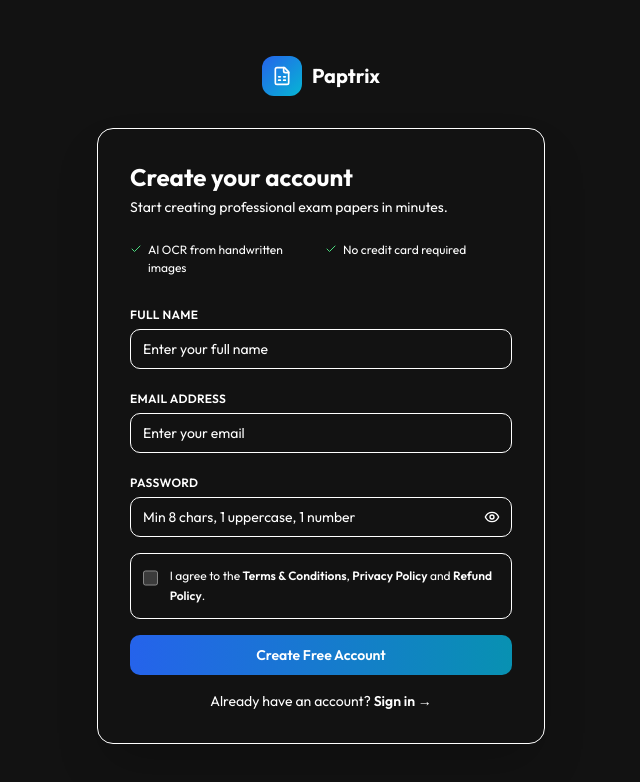
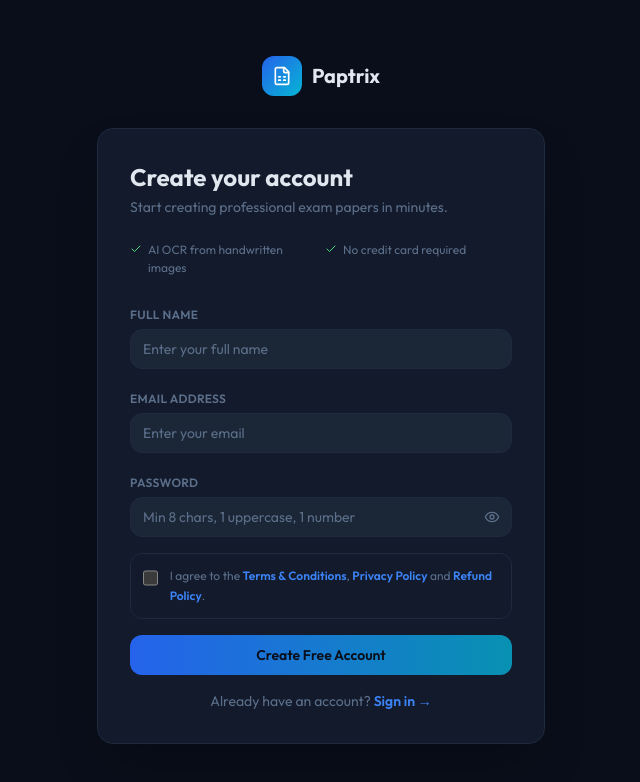
Before and after one commit to papercraft-new/papercraft-frontend-, a Next.js app: page /auth/register in a window 1280 px wide. Shown: the top 782 px of the page, without its empty margins (319-959 px from the left). Built offline with nearby package versions, Linux system fonts and the light colour scheme.

Commit message:
another changes

```diff
--- a/package.json
+++ b/package.json
@@ -45,7 +45,7 @@
     "react-dropzone": "^14.4.1",
     "react-hook-form": "^7.75.0",
     "react-hot-toast": "^2.6.0",
-    "shadcn": "^4.7.0",
+    "shadcn": "^4.8.0",
     "tailwind-merge": "^2.6.1",
     "tailwindcss-animate": "^1.0.7",
     "tw-animate-css": "^1.4.0",
--- a/src/app/globals.css
+++ b/src/app/globals.css
@@ -1,90 +1,29 @@
-@import "tw-animate-css";
-@import "shadcn/tailwind.css";
 @tailwind base;
 @tailwind components;
 @tailwind utilities;
 
 @layer base {
   :root {
-    --background: oklch(1 0 0);
-    --foreground: oklch(0.145 0 0);
-    --card: oklch(1 0 0);
-    --card-foreground: oklch(0.145 0 0);
-    --popover: oklch(1 0 0);
-    --popover-foreground: oklch(0.145 0 0);
-    --primary: oklch(0.205 0 0);
-    --primary-foreground: oklch(0.985 0 0);
-    --secondary: oklch(0.97 0 0);
-    --secondary-foreground: oklch(0.205 0 0);
-    --muted: oklch(0.97 0 0);
-    --muted-foreground: oklch(0.556 0 0);
-    --accent: oklch(0.97 0 0);
-    --accent-foreground: oklch(0.205 0 0);
-    --destructive: oklch(0.577 0.245 27.325);
+    --background: 222 47% 7%;
+    --foreground: 213 31% 91%;
+    --card: 222 41% 12%;
+    --card-foreground: 213 31% 91%;
+    --popover: 222 41% 10%;
+    --popover-foreground: 213 31% 91%;
+    --primary: 217 91% 60%;
+    --primary-foreground: 222 47% 7%;
+    --secondary: 222 30% 18%;
+    --secondary-foreground: 213 31% 91%;
+    --muted: 222 30% 14%;
+    --muted-foreground: 215 20% 45%;
+    --accent: 189 95% 43%;
+    --accent-foreground: 222 47% 7%;
+    --destructive: 0 84% 60%;
     --destructive-foreground: 213 31% 91%;
-    --border: oklch(0.922 0 0);
-    --input: oklch(0.922 0 0);
-    --ring: oklch(0.708 0 0);
-    --radius: 0.625rem;
-    --chart-1: oklch(0.87 0 0);
-    --chart-2: oklch(0.556 0 0);
-    --chart-3: oklch(0.439 0 0);
-    --chart-4: oklch(0.371 0 0);
-    --chart-5: oklch(0.269 0 0);
-    --sidebar: oklch(0.985 0 0);
-    --sidebar-foreground: oklch(0.145 0 0);
-    --sidebar-primary: oklch(0.205 0 0);
-    --sidebar-primary-foreground: oklch(0.985 0 0);
-    --sidebar-accent: oklch(0.97 0 0);
-    --sidebar-accent-foreground: oklch(0.205 0 0);
-    --sidebar-border: oklch(0.922 0 0);
-    --sidebar-ring: oklch(0.708 0 0);
-  }
-  .theme {
-    --font-heading: var(--font-sans);
-    --font-sans: var(--font-sans);
-  }
-  .dark {
-    --background: oklch(0.145 0 0);
-    --foreground: oklch(0.985 0 0);
-    --card: oklch(0.205 0 0);
-    --card-foreground: oklch(0.985 0 0);
-    --popover: oklch(0.205 0 0);
-    --popover-foreground: oklch(0.985 0 0);
-    --primary: oklch(0.922 0 0);
-    --primary-foreground: oklch(0.205 0 0);
-    --secondary: oklch(0.269 0 0);
-    --secondary-foreground: oklch(0.985 0 0);
-    --muted: oklch(0.269 0 0);
-    --muted-foreground: oklch(0.708 0 0);
-    --accent: oklch(0.269 0 0);
-    --accent-foreground: oklch(0.985 0 0);
-    --destructive: oklch(0.704 0.191 22.216);
-    --border: oklch(1 0 0 / 10%);
-    --input: oklch(1 0 0 / 15%);
-    --ring: oklch(0.556 0 0);
-    --chart-1: oklch(0.87 0 0);
-    --chart-2: oklch(0.556 0 0);
-    --chart-3: oklch(0.439 0 0);
-    --chart-4: oklch(0.371 0 0);
-    --chart-5: oklch(0.269 0 0);
-    --sidebar: oklch(0.205 0 0);
-    --sidebar-foreground: oklch(0.985 0 0);
-    --sidebar-primary: oklch(0.488 0.243 264.376);
-    --sidebar-primary-foreground: oklch(0.985 0 0);
-    --sidebar-accent: oklch(0.269 0 0);
-    --sidebar-accent-foreground: oklch(0.985 0 0);
-    --sidebar-border: oklch(1 0 0 / 10%);
-    --sidebar-ring: oklch(0.556 0 0);
-  }
-  * {
-    @apply border-border outline-ring/50;
-  }
-  body {
-    @apply bg-background text-foreground;
-  }
-  html {
-    @apply font-sans;
+    --border: 217 33% 18%;
+    --input: 217 33% 16%;
+    --ring: 217 91% 60%;
+    --radius: 0.75rem;
   }
 }
 
@@ -163,3 +102,13 @@
     height: 20px;
   }
 }
+
+@media print {
+  nav, .sidebar, .no-print {
+    display: none !important;
+  }
+  body {
+    background: white !important;
+    color: black !important;
+  }
+}
```
Also changed, not shown: 1 other file (tests, documents, lock files or other folders).
